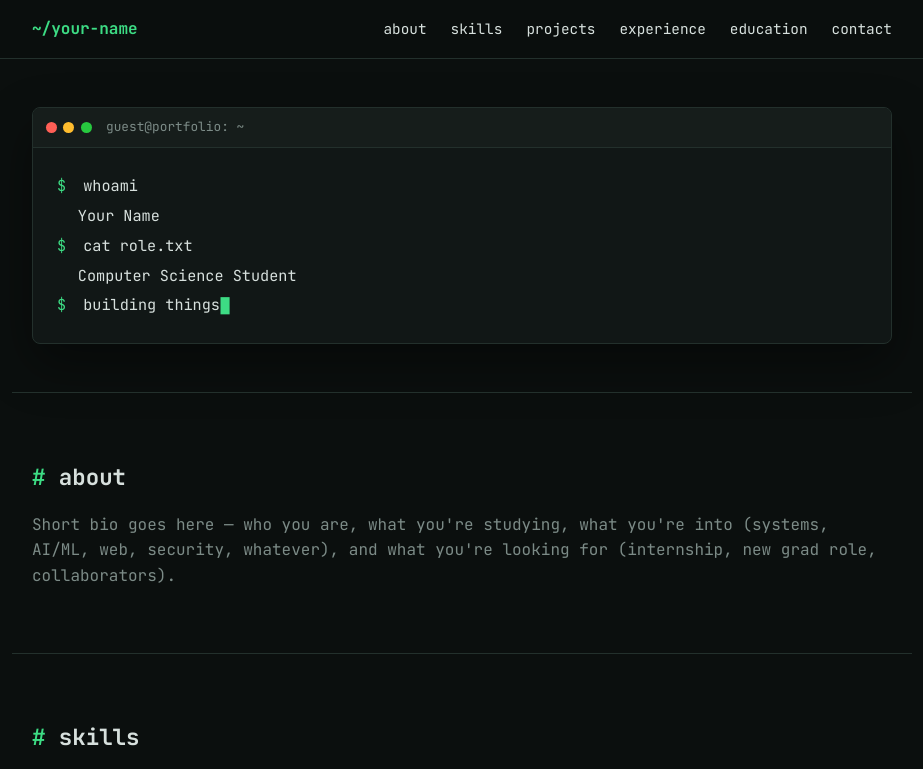
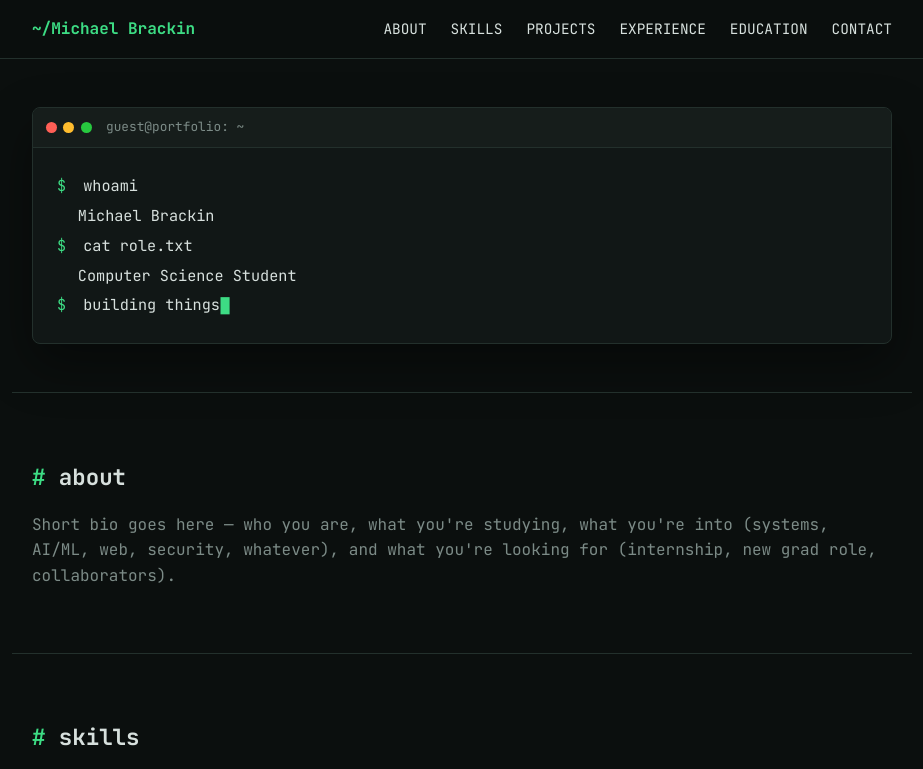
Before and after one commit to awesomeparcore/awesomeparcore.github.io, a plain HTML site: page index.html in a window 1280 px wide. Shown: the top 769 px of the page, without its empty margins (178-1101 px from the left). Drawn offline with Linux system fonts and the light colour scheme.

Commit message:
Update portfolio details to reflect Michael Brackin

```diff
--- a/index.html
+++ b/index.html
@@ -3,7 +3,7 @@
 <head>
 	<meta charset="UTF-8">
 	<meta name="viewport" content="width=device-width, initial-scale=1.0">
-	<title>Your Name | Portfolio</title>
+	<title>Michael Brackin | Portfolio</title>
 	<link rel="preconnect" href="https://fonts.googleapis.com">
 	<link rel="preconnect" href="https://fonts.gstatic.com" crossorigin>
 	<link href="https://fonts.googleapis.com/css2?family=JetBrains+Mono:wght@400;500;700&display=swap" rel="stylesheet">
@@ -13,17 +13,17 @@
 
 	<header class="nav">
 		<div class="nav-inner">
-			<a href="#top" class="logo">~/your-name</a>
+			<a href="#top" class="logo">~/Michael Brackin</a>
 			<button class="nav-toggle" id="navToggle" aria-label="Toggle menu" aria-expanded="false">
 				<span></span><span></span><span></span>
 			</button>
 			<nav class="nav-links" id="navLinks">
-				<a href="#about">about</a>
-				<a href="#skills">skills</a>
-				<a href="#projects">projects</a>
-				<a href="#experience">experience</a>
-				<a href="#education">education</a>
-				<a href="#contact">contact</a>
+				<a href="#about">ABOUT</a>
+				<a href="#skills">SKILLS</a>
+				<a href="#projects">PROJECTS</a>
+				<a href="#experience">EXPERIENCE</a>
+				<a href="#education">EDUCATION</a>
+				<a href="#contact">CONTACT</a>
 			</nav>
 		</div>
 	</header>
@@ -39,7 +39,7 @@
 				</div>
 				<div class="terminal-body">
 					<p><span class="prompt">$</span> whoami</p>
-					<p class="output">Your Name</p>
+					<p class="output">Michael Brackin</p>
 					<p><span class="prompt">$</span> cat role.txt</p>
 					<p class="output">Computer Science Student</p>
 					<p><span class="prompt">$</span> <span class="typed" id="typedLine"></span><span class="cursor">&#9608;</span></p>
@@ -137,7 +137,7 @@
 			<h2><span class="tag">#</span> education</h2>
 			<div class="timeline">
 				<div class="timeline-item">
-					<h3>University Name</h3>
+					<h3>Dominican University</h3>
 					<p class="dates">B.S. Computer Science — Expected Month Year</p>
 					<p class="placeholder">GPA, relevant coursework, honors, etc.</p>
 				</div>
@@ -155,9 +155,9 @@
 				</div>
 				<div class="terminal-body">
 					<p><span class="prompt">$</span> cat contact.txt</p>
-					<p class="output">email: <a href="mailto:you@example.com">you@example.com</a></p>
-					<p class="output">github: <a href="https://github.com/" target="_blank" rel="noopener">github.com/your-username</a></p>
-					<p class="output">linkedin: <a href="https://linkedin.com/" target="_blank" rel="noopener">linkedin.com/in/your-name</a></p>
+					<p class="output">email: <a href="mailto:you@example.com">mbrackina@gmail.com</a></p>
+					<p class="output">github: <a href="https://github.com/" target="_blank" rel="noopener">github.com/awesomeparcore</a></p>
+					<p class="output">linkedin: <a href="https://linkedin.com/" target="_blank" rel="noopener">linkedin.com/in/michael-brackin</a></p>
 				</div>
 			</div>
 
@@ -184,7 +184,7 @@
 	</main>
 
 	<footer class="footer">
-		<p>&copy; <span id="year"></span> Your Name. Built from scratch.</p>
+		<p>&copy; <span id="year"></span> Michael Brackin. Built from scratch.</p>
 	</footer>
 
 	<script src="site.js"></script>
```
